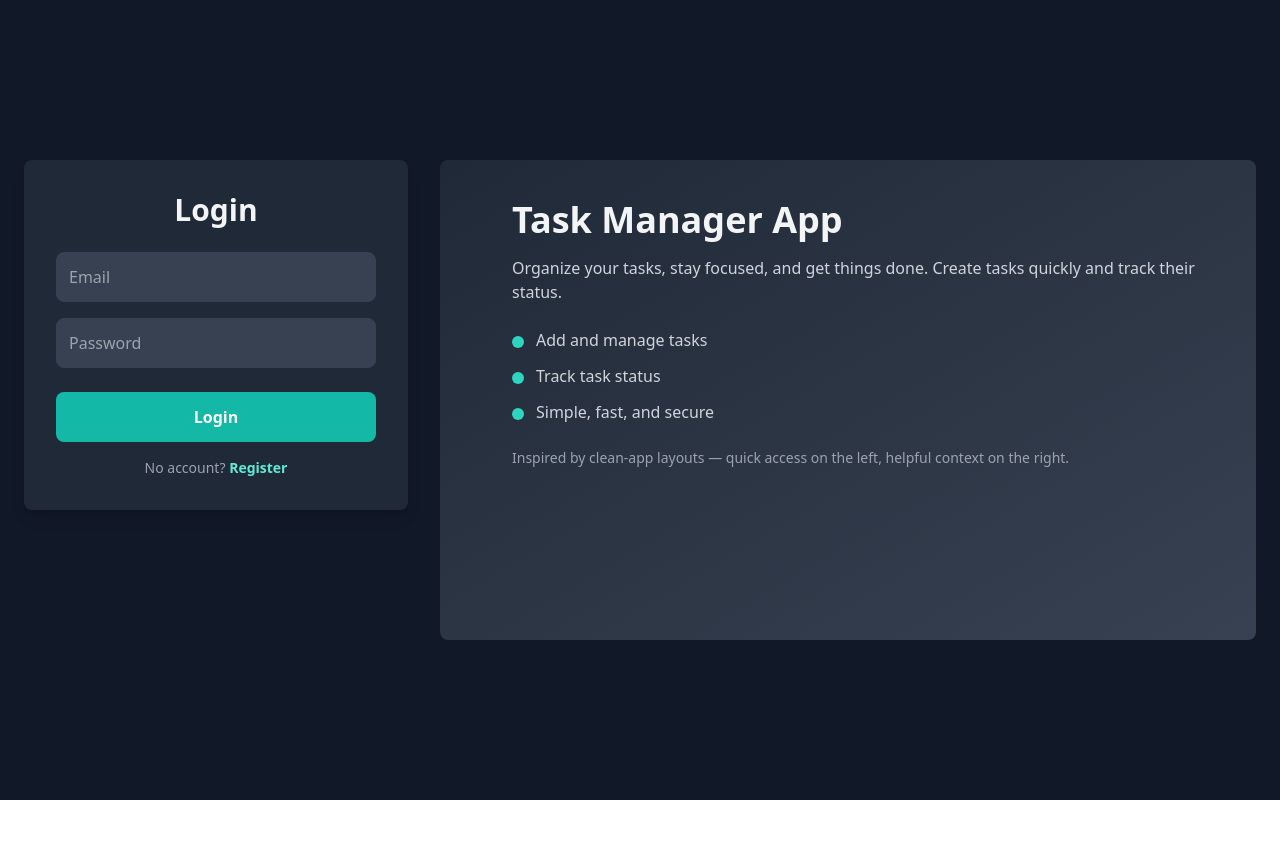
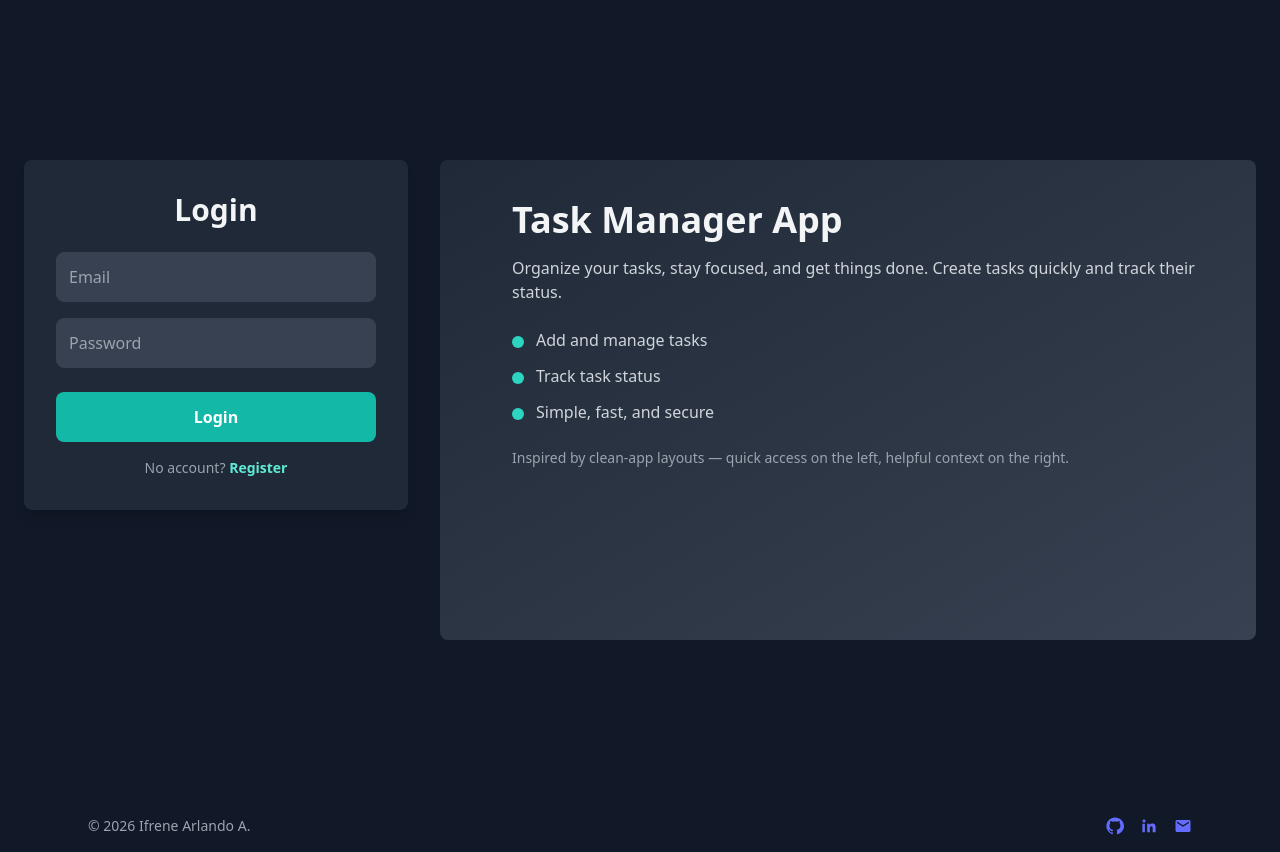
Before and after one commit to IfreneArlandoArg/task-manager-frontend, a React (Vite) app: page /login in a window 1280 px wide. Before the commit the page ends 800 px from the top, so only its background shows below. Built offline with nearby package versions, Linux system fonts and the light colour scheme; no server answers.

Commit message:
Footer...

```diff
--- a/src/App.tsx
+++ b/src/App.tsx
@@ -3,6 +3,7 @@ import Login from "./pages/Login";
 import Register from "./pages/Register";
 import Dashboard from "./pages/Dashboard";
 import ProtectedRoute from "./components/ProtectedRoute";
+import Footer from "./components/Footer";
 
 
 function App() {
@@ -20,6 +21,7 @@ function App() {
           }
         />
       </Routes>
+      <Footer />
     </BrowserRouter>
   );
 }
--- /dev/null
+++ b/src/components/Footer.tsx
@@ -0,0 +1,50 @@
+import React from "react";
+
+export default function Footer() {
+  return (
+    <footer className="w-full bg-gray-900 text-gray-400 py-4">
+      <div className="max-w-6xl mx-auto px-6 flex flex-col md:flex-row items-center justify-between gap-3">
+        <div className="text-sm">© {new Date().getFullYear()} Ifrene Arlando A.</div>
+
+        <div className="flex items-center gap-4">
+          <a
+            href="https://github.com/IfreneArlandoArg"
+            target="_blank"
+            rel="noopener noreferrer"
+            className="flex items-center gap-2 hover:text-gray-200"
+            aria-label="GitHub"
+          >
+            <svg xmlns="http://www.w3.org/2000/svg" width="18" height="18" viewBox="0 0 24 24" fill="currentColor" aria-hidden>
+              <path d="M12 .5C5.73.5.5 5.73.5 12c0 5.09 3.29 9.41 7.86 10.94.57.1.78-.25.78-.55 0-.27-.01-1-.02-1.96-3.2.7-3.88-1.54-3.88-1.54-.52-1.33-1.27-1.69-1.27-1.69-1.04-.71.08-.7.08-.7 1.15.08 1.75 1.18 1.75 1.18 1.02 1.75 2.68 1.25 3.33.96.1-.75.4-1.25.72-1.54-2.56-.29-5.26-1.28-5.26-5.68 0-1.25.45-2.27 1.18-3.07-.12-.29-.51-1.47.11-3.06 0 0 .96-.31 3.15 1.17.92-.26 1.9-.39 2.88-.39.98 0 1.96.13 2.88.39 2.18-1.48 3.14-1.17 3.14-1.17.62 1.59.24 2.77.12 3.06.74.8 1.18 1.82 1.18 3.07 0 4.41-2.71 5.38-5.29 5.66.41.36.77 1.07.77 2.15 0 1.55-.01 2.8-.01 3.18 0 .3.2.66.79.55C20.71 21.41 24 17.09 24 12c0-6.27-5.23-11.5-12-11.5z" />
+            </svg>
+            <span className="sr-only">GitHub</span>
+          </a>
+
+          <a
+            href="https://www.linkedin.com/in/ifrene-arlando-a-10a597201/"
+            target="_blank"
+            rel="noopener noreferrer"
+            className="flex items-center gap-2 hover:text-gray-200"
+            aria-label="LinkedIn"
+          >
+            <svg xmlns="http://www.w3.org/2000/svg" width="18" height="18" viewBox="0 0 24 24" fill="currentColor" aria-hidden>
+              <path d="M20.45 20.45h-3.56v-5.2c0-1.24-.02-2.85-1.74-2.85-1.74 0-2.01 1.36-2.01 2.76v5.29h-3.56V9h3.42v1.56h.05c.48-.9 1.66-1.84 3.42-1.84 3.66 0 4.34 2.41 4.34 5.55v6.68zM5.34 7.43c-1.14 0-2.06-.93-2.06-2.07 0-1.14.92-2.06 2.06-2.06s2.06.92 2.06 2.06c0 1.14-.92 2.07-2.06 2.07zM6.48 20.45H3.2V9h3.28v11.45z" />
+            </svg>
+            <span className="sr-only">LinkedIn</span>
+          </a>
+
+          <a
+            href="mailto:arlandoifrene@gmail.com"
+            className="flex items-center gap-2 hover:text-gray-200"
+            aria-label="Email"
+          >
+            <svg xmlns="http://www.w3.org/2000/svg" width="18" height="18" viewBox="0 0 24 24" fill="currentColor" aria-hidden>
+              <path d="M20 4H4c-1.1 0-2 .9-2 2v12c0 1.1.9 2 2 2h16c1.1 0 2-.9 2-2V6c0-1.1-.9-2-2-2zm0 4l-8 5-8-5V6l8 5 8-5v2z" />
+            </svg>
+            <span className="sr-only">Email</span>
+          </a>
+        </div>
+      </div>
+    </footer>
+  );
+}
```
